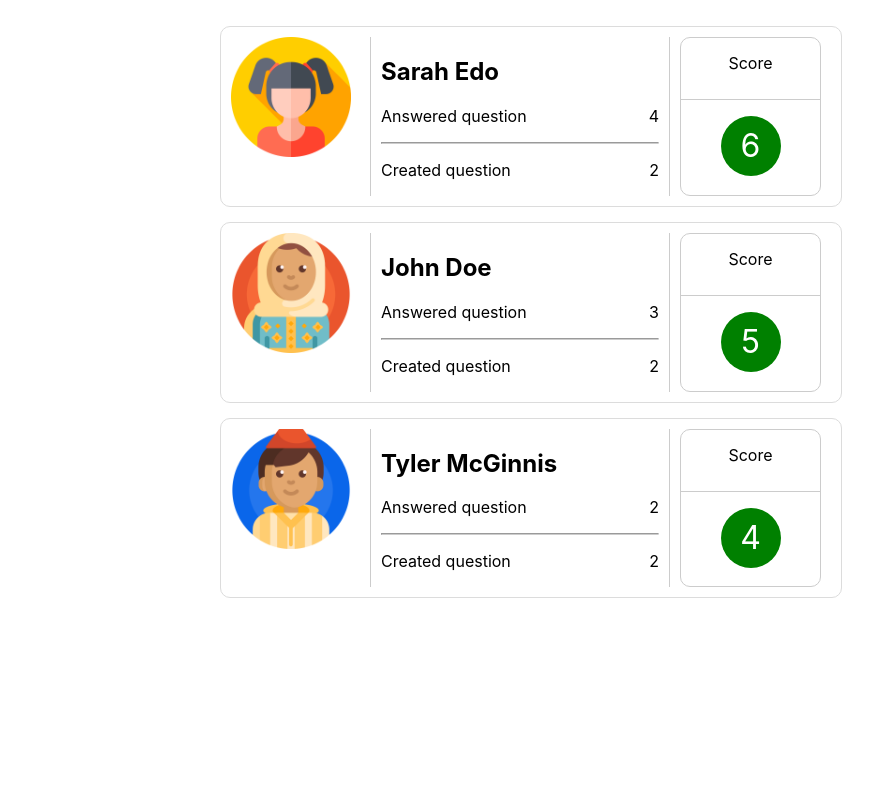
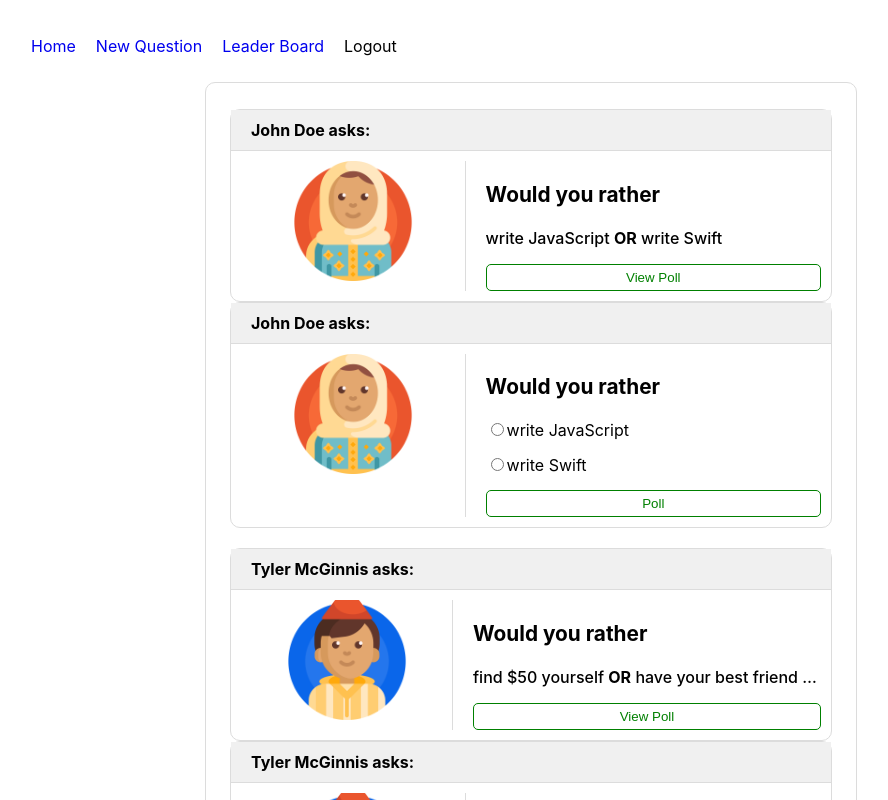
Before and after one commit to rarlala/WouldYouRather, a React (Create React App) app in the folder would-you-rather/: page / in a window 1280 px wide. Shown: the top 800 px of the page, without its empty margins (109-997 px from the left). Built offline with nearby package versions, Linux system fonts and the light colour scheme.

Commit message:
Nav Component + CSS

```diff
--- a/would-you-rather/src/components/App.js
+++ b/would-you-rather/src/components/App.js
@@ -1,7 +1,12 @@
-import React, { Component } from 'react';
+import React, { Component, Fragment } from 'react';
+import { BrowserRouter as Router, Route } from 'react-router-dom';
 import { connect } from 'react-redux';
 import { handleInitialDate } from '../actions/shared';
+import Dashboard from './Dashboard';
+import NewQuestion from './NewQuestion';
 import LeaderBoard from './LeaderBoard';
+import Nav from './Nav';
+import LoadingBar from 'react-redux-loading';
 
 class App extends Component {
   componentDidMount() {
@@ -10,12 +15,20 @@ class App extends Component {
 
   render() {
     return (
-      <div className="container">
-        {/* {this.props.loading === true ? null : <Dashboard />} */}
-        {this.props.loading === true ? null : (
-          <LeaderBoard />
-        )}
-      </div>
+      <Router>
+        <Fragment>
+          <div className="container">
+            <Nav />
+            {this.props.loading === true ? null : (
+              <div>
+                <Route path="/" exact component={Dashboard} />
+                <Route path="/new" exact component={NewQuestion} />
+                <Route path="/leaderBoard" exact component={LeaderBoard} />
+              </div>
+            )}
+          </div>
+        </Fragment>
+      </Router>
     );
   }
 }
--- /dev/null
+++ b/would-you-rather/src/components/Nav.js
@@ -0,0 +1,27 @@
+import React from 'react';
+import { NavLink } from 'react-router-dom';
+
+export default function Nav() {
+  return (
+    <nav className="nav">
+      <ul>
+        <li>
+          <NavLink to="/" activeClassName="active">
+            Home
+          </NavLink>
+        </li>
+        <li>
+          <NavLink to="/new" activeClassName="active">
+            New Question
+          </NavLink>
+        </li>
+        <li>
+          <NavLink to="/leaderBoard" activeClassName="active">
+            Leader Board
+          </NavLink>
+        </li>
+        <li>Logout</li>
+      </ul>
+    </nav>
+  );
+}
--- a/would-you-rather/src/components/NewQuestion.js
+++ b/would-you-rather/src/components/NewQuestion.js
@@ -1,12 +1,13 @@
 import React, { Component } from 'react';
 import { connect } from 'react-redux';
 import { handleAddQuestion } from '../actions/questions';
-import questions from '../reducers/questions';
+import { Redirect } from 'react-router-dom';
 
 class NewQuestion extends Component {
   state = {
     optionOneText: '',
-    optionTwoText: ''
+    optionTwoText: '',
+    toHome: false
   };
 
   handleChange_one = e => {
@@ -32,12 +33,17 @@ class NewQuestion extends Component {
 
     this.setState(() => ({
       optionOneText: '',
-      optionTwoText: ''
+      optionTwoText: '',
+      toHome: id ? false : true
     }));
   };
 
   render() {
-    const { optionOneText, optionTwoText } = this.state;
+    const { optionOneText, optionTwoText, toHome } = this.state;
+
+    if (toHome === true) {
+      return <Redirect to="/" />;
+    }
 
     return (
       <div className="content">
--- a/would-you-rather/src/index.css
+++ b/would-you-rather/src/index.css
@@ -226,9 +226,6 @@ li {
 }
 
 .button {
-}
-
-.button {
   margin-top: 15px;
   width: 100%;
   padding: 5px 0;
@@ -299,3 +296,16 @@ li {
   font-size: 2rem;
   margin: 0 auto;
 }
+
+/* Nav */
+
+.nav ul {
+  display: flex;
+  flex-direction: row;
+  justify-content: flex-start;
+  text-decoration: none;
+}
+
+.nav li:first-child {
+  padding-left: 0;
+}
```
